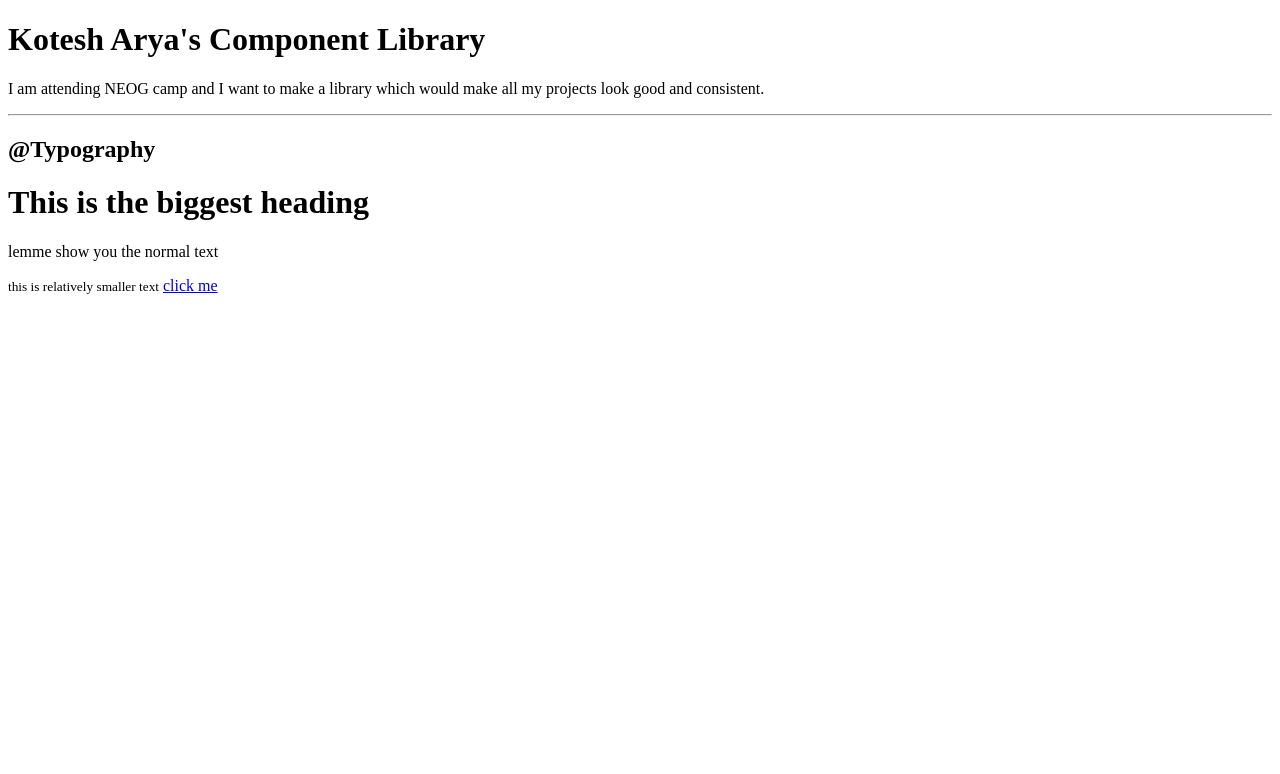
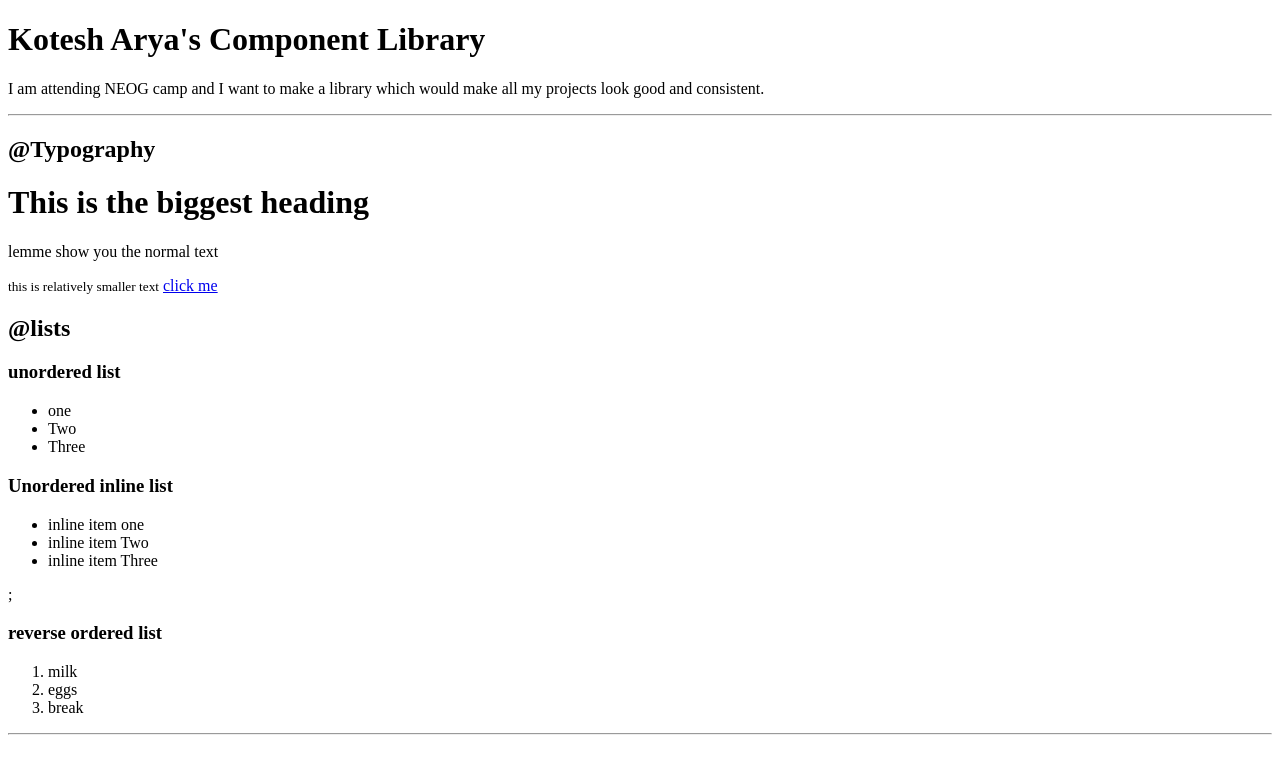
Before and after one commit to kotesh-arya/Portfolio-v1.0, a plain HTML site: page index.html in a window 1280 px wide. Drawn offline with Linux system fonts and the light colour scheme.

Commit message:
Upto lists

```diff
--- a/index.html
+++ b/index.html
@@ -15,5 +15,27 @@
     <p>lemme show you the normal text</p>
     <small>this is relatively smaller text</small>
     <a href="https://google.com">click me</a>
+    <h2>@lists</h2>
+    <h3>unordered list</h3>
+     <ul>
+         <li>one</li>
+         <li>Two</li>
+         <li>Three</li>
+     </ul>
+     <h3>Unordered inline list</h3>
+     <ul>
+         <li>inline item one</li>
+         <li>inline item Two</li>
+         <li>inline item Three</li>
+     </ul>
+     ;<h3>reverse ordered list</h3>
+     <ol>
+         <li>milk</li>
+         <li>eggs</li>
+         <li>break</li>
+     </ol>
+     <hr>
+
+
 </body>
 </html>
```
